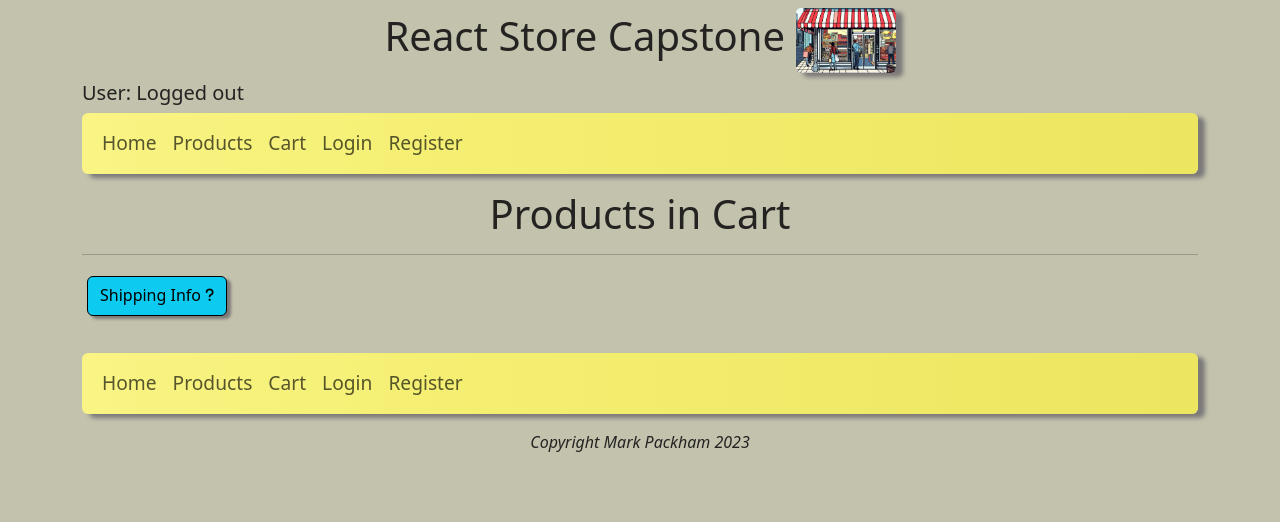
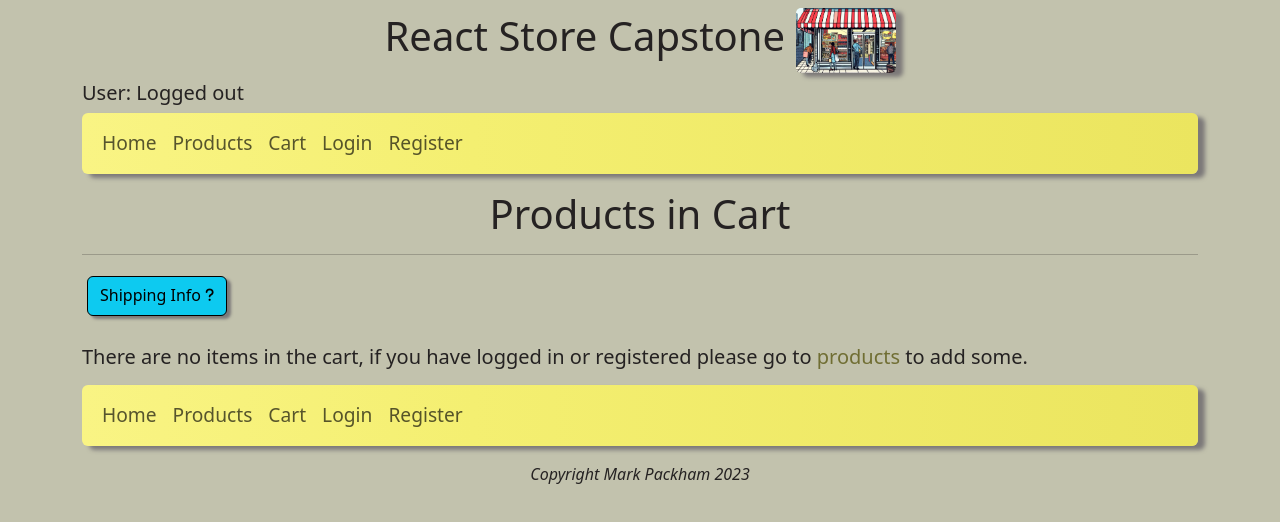
Before and after one commit to markpackham/HyperionDevReact-AppCapstoneProject, a React (Vite) app in the folder reactStoreCapstoneProject/: page /cart in a window 1280 px wide. Shown: the top 522 px of the page. Built offline with nearby package versions, Linux system fonts and the light colour scheme.

Commit message:
update user if no items in cart

```diff
--- a/reactStoreCapstoneProject/src/components/products/Cart.jsx
+++ b/reactStoreCapstoneProject/src/components/products/Cart.jsx
@@ -1,5 +1,5 @@
 import { useDispatch, useSelector } from "react-redux";
-import { useNavigate } from "react-router-dom";
+import { Link, useNavigate } from "react-router-dom";
 import { useState } from "react";
 import Swal from "sweetalert2";
 import CartItem from "./CartItem";
@@ -60,6 +60,14 @@ const Cart = () => {
       <hr />
       <ShippingHelpInfo />
       <CartTotal />
+
+      {productCart.length === 0 && (
+        <h5>
+          There are no items in the cart, if you have logged in or registered
+          please go to <Link to="/products">products</Link> to add some.
+        </h5>
+      )}
+
       <ul className="list-group">
         {productCart.map((product) => (
           <CartItem
```
